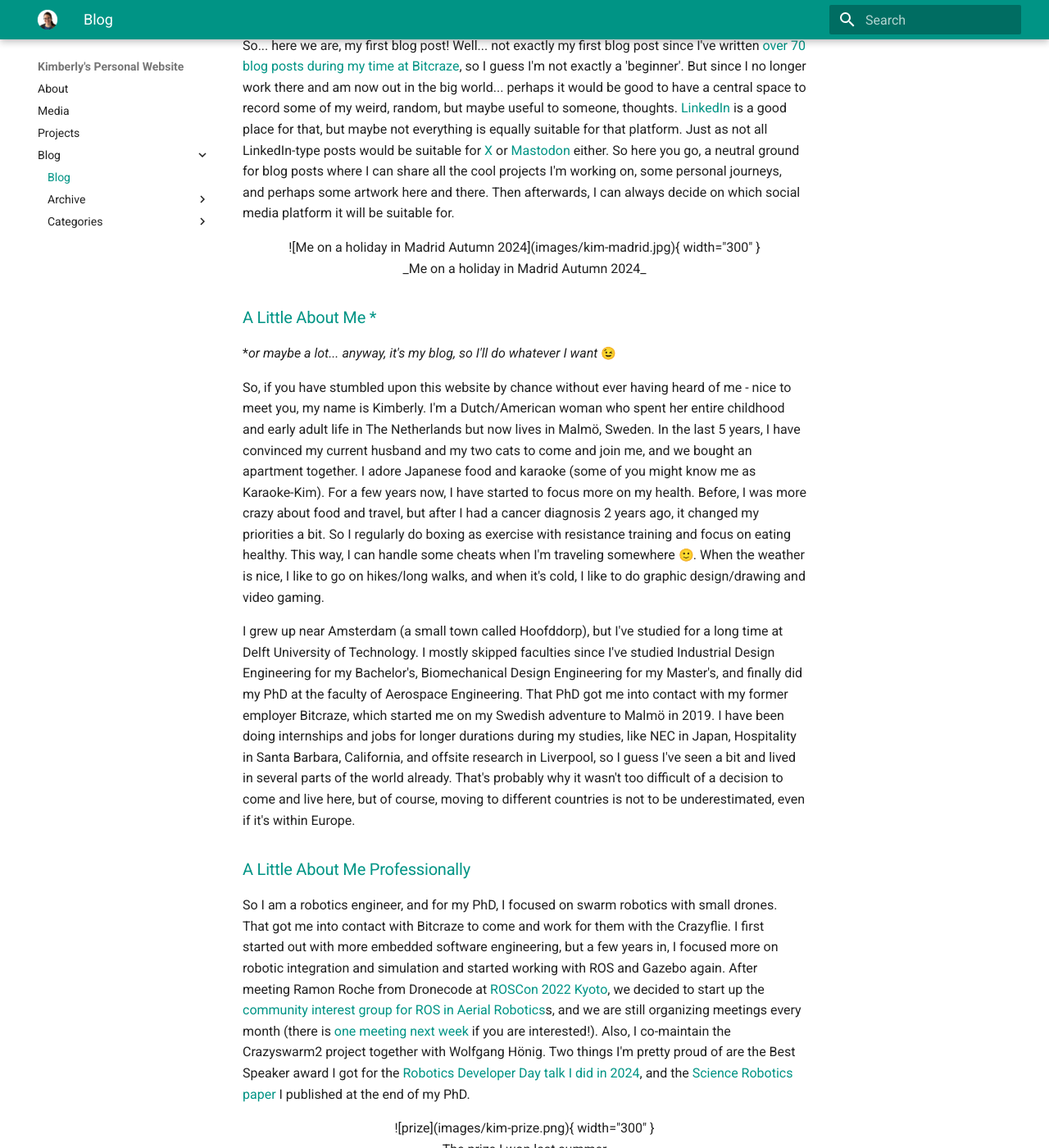
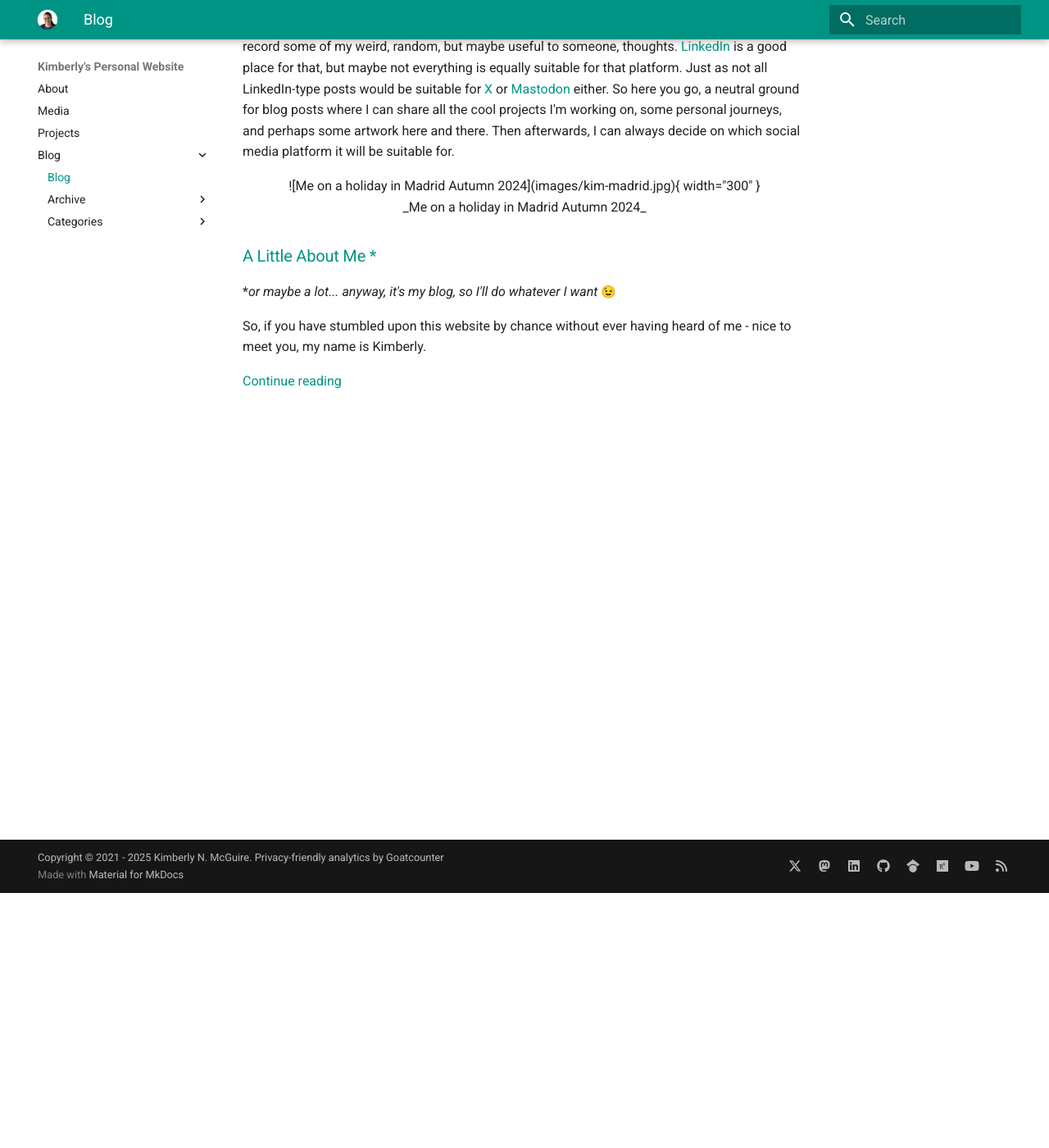
Before and after one commit to knmcguire/knmcguire.github.io, an MkDocs documentation site: the page built from docs/blog/index.md, in a window 1280 px wide and 1400 px high, scrolled down 311 px. Shown: the whole window at 82% size. Built offline with MkDocs 1.6.1 and Material for MkDocs 9.7.7, drawn with Linux system fonts in a browser that asks for light colours; emoji names are drawn with the system emoji font; some of the changed text lies outside the part shown.

Commit message:
add read more part to first blogpost

```diff
--- a/docs/blog/posts/first_blogpost.md
+++ b/docs/blog/posts/first_blogpost.md
@@ -13,18 +14,20 @@ comments: true
 <script data-goatcounter="https://knmcguire.goatcounter.com/count"
 async src="//gc.zgo.at/count.js"></script>
 
-# Hello World!
 
 So... here we are, my first blog post! Well... not exactly my first blog post since I've written [over 70 blog posts during my time at Bitcraze](https://www.bitcraze.io/author/kimberly/), so I guess I'm not exactly a 'beginner'. But since I no longer work there and am now out in the big world... perhaps it would be good to have a central space to record some of my weird, random, but maybe useful to someone, thoughts. [LinkedIn](https://www.linkedin.com/in/knmcguire/) is a good place for that, but maybe not everything is equally suitable for that platform. Just as not all LinkedIn-type posts would be suitable for [X](https://www.x.com/k_n_mcguire/) or [Mastodon](https://fosstodon.org/@k_n_mcguire) either. So here you go, a neutral ground for blog posts where I can share all the cool projects I'm working on, some personal journeys, and perhaps some artwork here and there. Then afterwards, I can always decide on which social media platform it will be suitable for.
 
+
 <center>![Me on a holiday in Madrid Autumn 2024](images/kim-madrid.jpg){ width="300" } <br>
 _Me on a holiday in Madrid Autumn 2024_</center>
+
 
 ## A Little About Me *
 
 *_or maybe a lot... anyway, it's my blog, so I'll do whatever I want :wink:_
 
-So, if you have stumbled upon this website by chance without ever having heard of me - nice to meet you, my name is Kimberly. I'm a Dutch/American woman who spent her entire childhood and early adult life in The Netherlands but now lives in Malmö, Sweden. In the last 5 years, I have convinced my current husband and my two cats to come and join me, and we bought an apartment together. I adore Japanese food and karaoke (some of you might know me as Karaoke-Kim). For a few years now, I have started to focus more on my health. Before, I was more crazy about food and travel, but after I had a cancer diagnosis 2 years ago, it changed my priorities a bit. So I regularly do boxing as exercise with resistance training and focus on eating healthy. This way, I can handle some cheats when I'm traveling somewhere :slight_smile:. When the weather is nice, I like to go on hikes/long walks, and when it's cold, I like to do graphic design/drawing and video gaming.
+So, if you have stumbled upon this website by chance without ever having heard of me - nice to meet you, my name is Kimberly. <!-- more -->
+ I'm a Dutch/American woman who spent her entire childhood and early adult life in The Netherlands but now lives in Malmö, Sweden. In the last 5 years, I have convinced my current husband and my two cats to come and join me, and we bought an apartment together. I adore Japanese food and karaoke (some of you might know me as Karaoke-Kim). For a few years now, I have started to focus more on my health. Before, I was more crazy about food and travel, but after I had a cancer diagnosis 2 years ago, it changed my priorities a bit. So I regularly do boxing as exercise with resistance training and focus on eating healthy. This way, I can handle some cheats when I'm traveling somewhere :slight_smile:. When the weather is nice, I like to go on hikes/long walks, and when it's cold, I like to do graphic design/drawing and video gaming.
 
 I grew up near Amsterdam (a small town called Hoofddorp), but I've studied for a long time at Delft University of Technology. I mostly skipped faculties since I've studied Industrial Design Engineering for my Bachelor's, Biomechanical Design Engineering for my Master's, and finally did my PhD at the faculty of Aerospace Engineering. That PhD got me into contact with my former employer Bitcraze, which started me on my Swedish adventure to Malmö in 2019. I have been doing internships and jobs for longer durations during my studies, like NEC in Japan, Hospitality in Santa Barbara, California, and offsite research in Liverpool, so I guess I've seen a bit and lived in several parts of the world already. That's probably why it wasn't too difficult of a decision to come and live here, but of course, moving to different countries is not to be underestimated, even if it's within Europe.
 
@@ -81,5 +84,3 @@ So, what is my current state? I left Bitcraze 2 months ago, and now I'm on a bit
 So I'm not sure how far I will take this blog, how occasional it will be, or what topics it will cover. This blog post is obviously not very technical (hence the category 'personal'), but I now have a space to store any tutorials or guides I make in the future. Or maybe people would like to see something personal about me as well. Who knows?
 
 Anyway, I hope you'll be able to enjoy it. And please try out the GitHub comment function below! I want to see how it works :smile:!
-
-_(p.s.: if you don't see the comment section, click the title of the blog. You are still on the blog index page)_
```
Also changed, not shown: other parts of docs/blog/posts/first_blogpost.md (+1 -0 lines).
